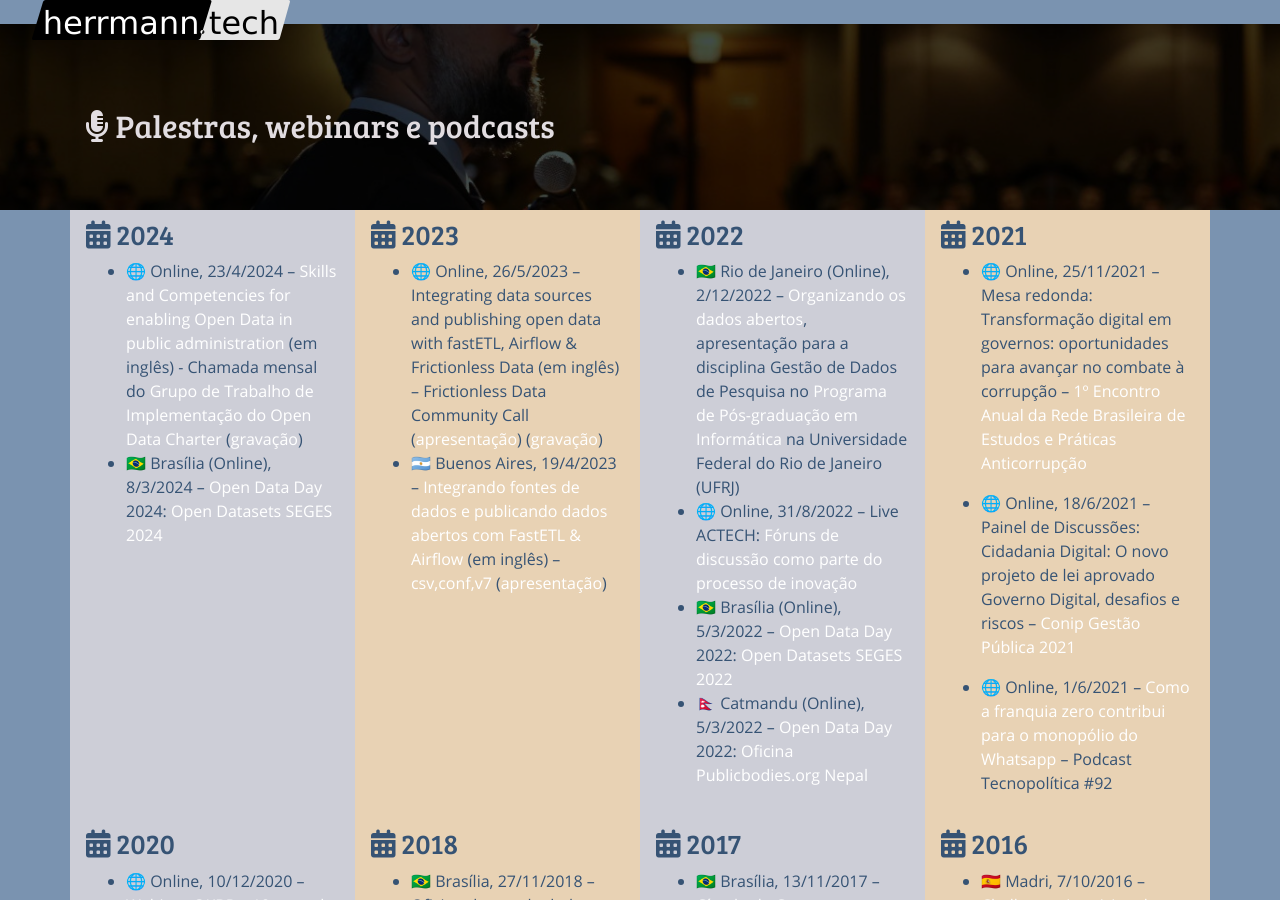
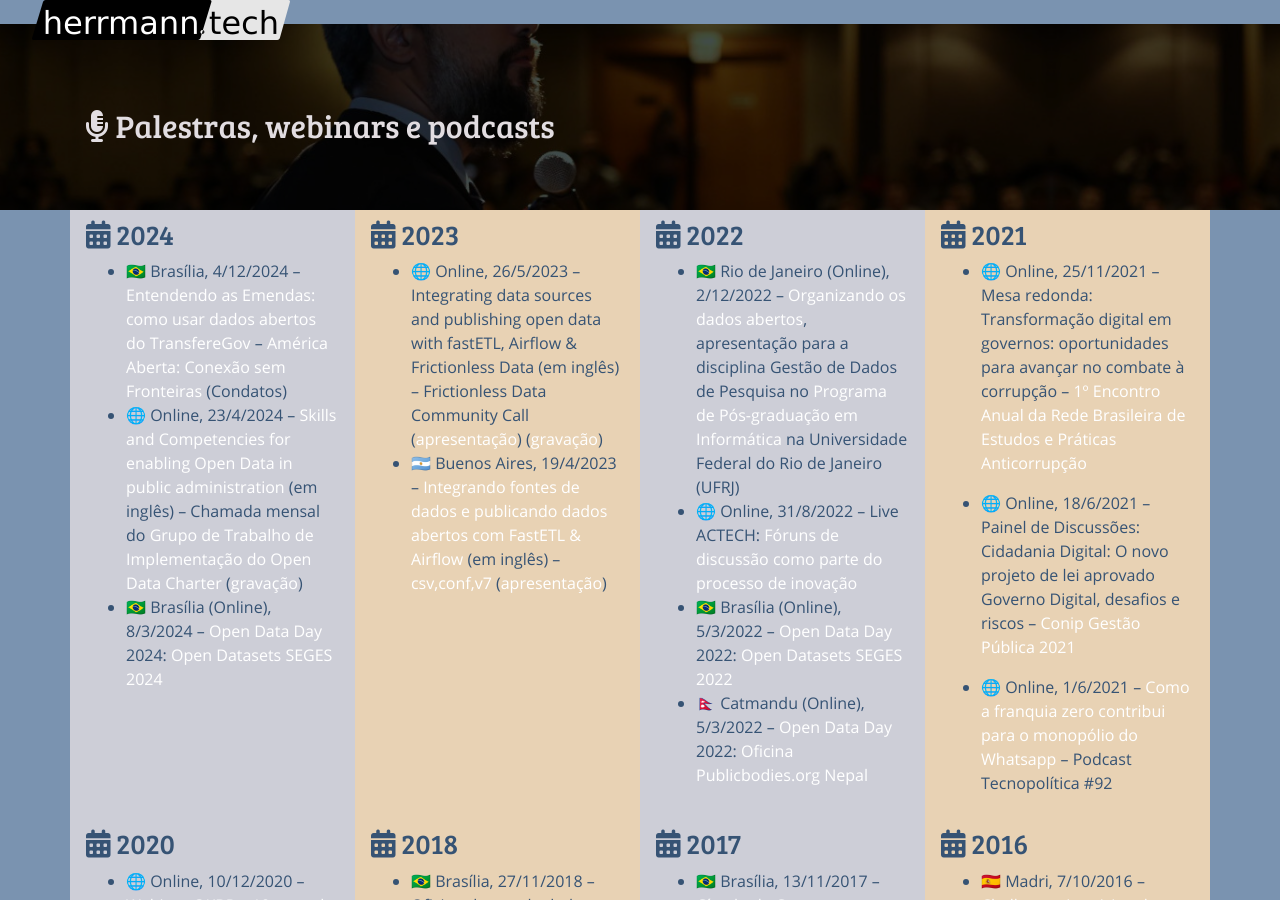
Before and after one commit to augusto-herrmann/augusto-herrmann.github.io, a Jekyll site: the page built from pt/index.md, in a window 1280 px wide and 900 px high, scrolled down 2212 px. Built offline with Jekyll 4.4.1, drawn with Linux system fonts in a browser that asks for light colours.

Commit message:
Add event Open America

```diff
--- a/pt/index.md
+++ b/pt/index.md
@@ -126,9 +126,12 @@ Para mais postagens, por favor veja [o blog](blog).
 
 ### *﻿*{: .far .fa-calendar-alt} 2024
 
+* 🇧🇷 Brasília, 4/12/2024 --
+  [Entendendo as Emendas: como usar dados abertos do TransfereGov](https://atividades.americaaberta.org/2024/talk/WLJZAC/)
+  – [América Aberta: Conexão sem Fronteiras](https://americaaberta.org/) (Condatos)
 * 🌐 Online, 23/4/2024 --
   [Skills and Competencies for enabling Open Data in public administration](https://herrmann.tech/slide-decks/2024/04/skills-and-competencies-for-enabling-open-data)
-  (em inglês) - Chamada mensal do
+  (em inglês) – Chamada mensal do
   [Grupo de Trabalho de Implementação do Open Data Charter](https://opendatacharter.org/iwg/)
   ([gravação](https://www.youtube.com/watch?v=XrRUQI595KM))
 * 🇧🇷 Brasília (Online), 8/3/2024 -- [Open Data Day](https://opendataday.org/)
```
Also changed, not shown: de/index.md (+4 -0 lines), en/index.md (+3 -0 lines), es/index.md (+3 -0 lines).
